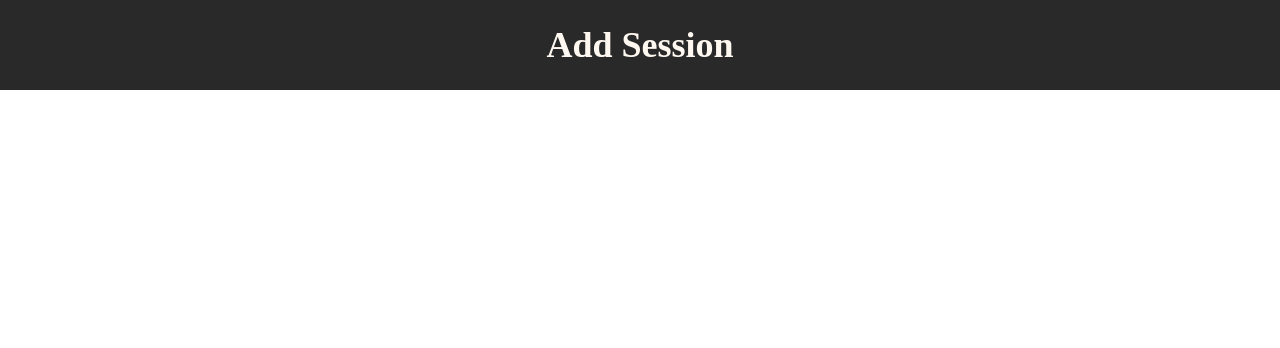
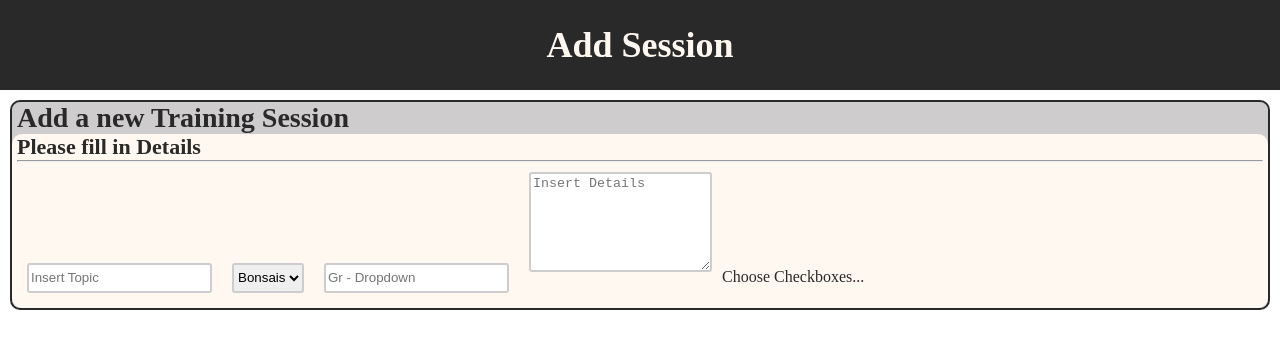
Before and after one commit to SaschaHgMann/coach-board, a React (Create React App) app: page /createSession in a window 1280 px wide. Shown: the top 348 px of the page. Built offline with nearby package versions, Linux system fonts and the light colour scheme; a web font is replaced by a local one.

Commit message:
Add CreateSession Basic Layout

```diff
--- a/src/components/SessionCard.js
+++ b/src/components/SessionCard.js
@@ -5,7 +5,6 @@ import Headline from "./Headline";
 import Devider from "./Devider";
 import Tag from "./Tag";
 import Content from "./Content";
-//import sessions from "../pages/__mock__/sessions";
 
 const StyledCard = styled.div`
   margin: 0px;
--- a/src/pages/CreateSession.js
+++ b/src/pages/CreateSession.js
@@ -1,13 +1,92 @@
 import React from "react";
-//import styled from "styled-components";
+import styled from "styled-components";
 import Header from "../components/Header";
+import Headline from "../components/Headline";
+import PropTypes from "prop-types";
+import Devider from "../components/Devider";
+
+const StyledForm = styled.form`
+  margin: 10px;
+  border: solid 2px #292929;
+  border-radius: 10px;
+  background-color: #cecccc;
+`;
+
+const StyledCardHeader = styled.div`
+  margin: 0px;
+  display: flex;
+  justify-content: space-between;
+  padding-left: 5px;
+  padding-right: 5px;
+  background-color: #cecccc;
+  border-radius: 10px;
+`;
+
+const StyledCardBody = styled.div`
+  margin: 0px;
+  padding-left: 5px;
+  padding-right: 5px;
+  padding-bottom: 5px;
+  background-color: #fff8f0;
+  border-radius: 10px;
+`;
+
+const Input = styled.input`
+  margin: 10px;
+  height: 30px;
+  border: solid 2px #cecccc;
+  border-radius: 3px;
+`;
+
+const DropDown = styled.select`
+  margin: 10px;
+  height: 30px;
+  border: solid 2px #cecccc;
+  border-radius: 3px;
+`;
+
+const Textarea = styled.textarea`
+  margin: 10px;
+  height: 100px;
+  border: solid 2px #cecccc;
+  border-radius: 3px;
+`;
 
 function CreateSession() {
   return (
     <>
-      <Header size="Header" title="Add Session" />
+      <Header title="Add Session" />
+      <StyledForm>
+        <StyledCardHeader>
+          <Headline size="Main">Add a new Training Session</Headline>
+        </StyledCardHeader>
+        <StyledCardBody>
+          <Headline size="Sub">Please fill in Details</Headline>
+          <Devider />
+          <Input name="topic" placeholder="Insert Topic" />
+          <DropDown name="group" placeholder="Gr - Dropdown">
+            <option value="Bonsais">Bonsais</option>
+            <option value="Kids">Kids</option>
+            <option value="Youth">Youth</option>
+            <option value="Adults">Adults</option>
+          </DropDown>
+          <Input name="group" placeholder="Gr - Dropdown" />
+          <Textarea name="content" placeholder="Insert Details" />
+          Choose Checkboxes...
+        </StyledCardBody>
+      </StyledForm>
     </>
   );
 }
 
+CreateSession.propTypes = {
+  group: PropTypes.string,
+  topic: PropTypes.string,
+  content: PropTypes.string,
+  tags: PropTypes.arrayOf(PropTypes.string),
+  author: PropTypes.func,
+  date: PropTypes.func,
+  students: PropTypes.func
+};
+
 export default CreateSession;
--- a/src/pages/Sessions.js
+++ b/src/pages/Sessions.js
@@ -27,7 +27,7 @@ function Sessions() {
 
   return (
     <>
-      <Header size="Header" title="Sessions" />
+      <Header title="Sessions" />
       <CardContainer>
         {SessionsData.map(sessionCard => renderSessionCard(sessionCard))}
       </CardContainer>
```
